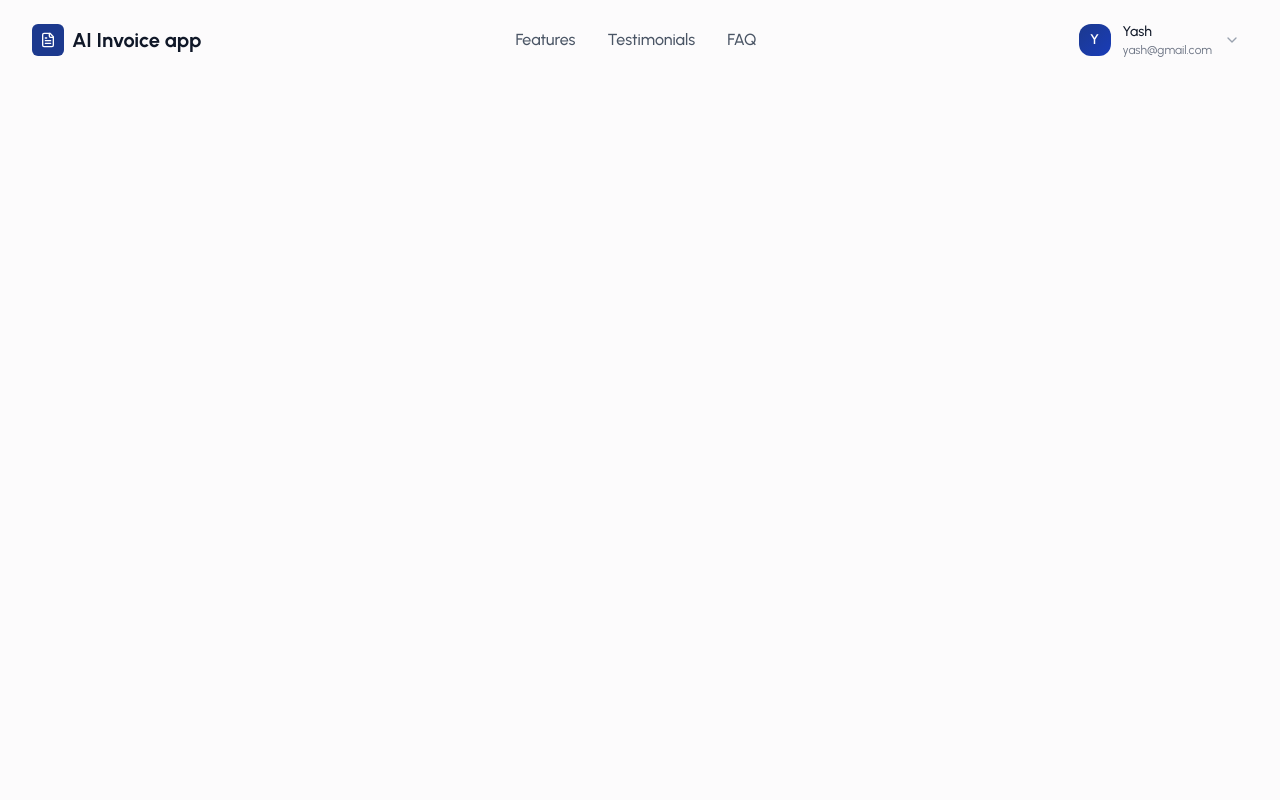
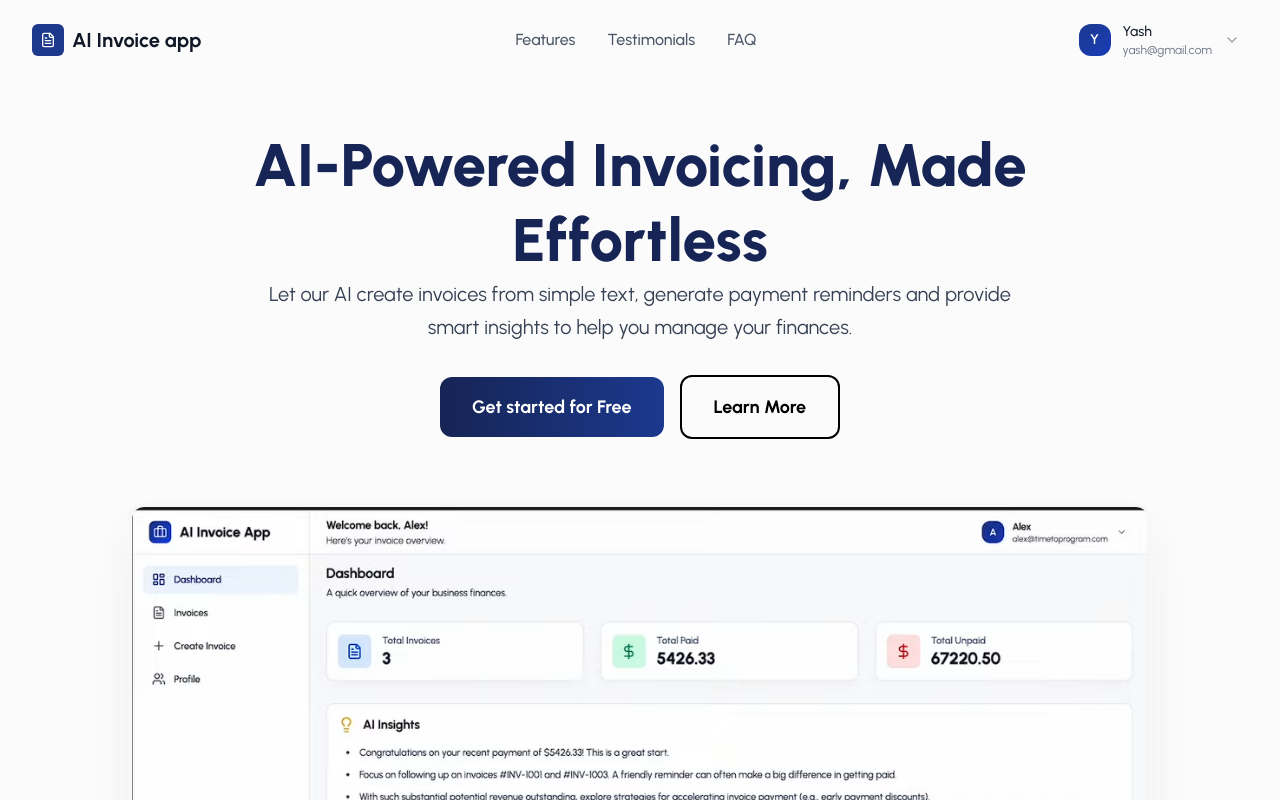
Before and after one commit to Yash912002/invoice_generator, a React (Vite) app in the folder frontend/invoice-generator/: page / in a window 1280 px wide. Shown: the top 800 px of the page. Built offline with nearby package versions, Linux system fonts and the light colour scheme.

Commit message:
feat: Add Hero component to LandingPage

```diff
--- a/frontend/invoice-generator/src/pages/LandingPage/LandingPage.tsx
+++ b/frontend/invoice-generator/src/pages/LandingPage/LandingPage.tsx
@@ -1,9 +1,13 @@
 import Header from "../../components/landing/Header"
+import Hero from "../../components/landing/Hero"
 
 const LandingPage = () => {
   return (
     <div className="text-gray-600 bg-[#ffffff]">
       <Header />
+      <main>
+        <Hero />
+      </main>
     </div>
   )
 }
```
Also changed, not shown: frontend/invoice-generator/src/assets/hero-img.png (added).
